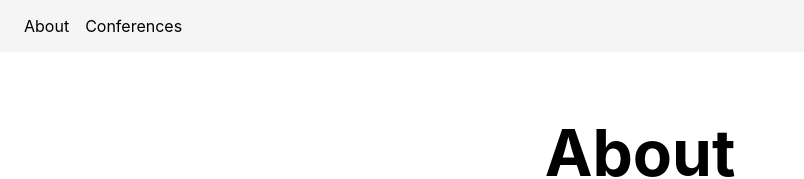
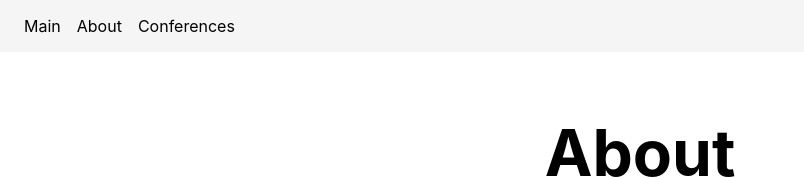
Before and after one commit to AyanoNK/v-conferences, a Next.js app in the folder vconferences_frontend/: page /about in a window 1280 px wide. Shown: the top 179 px of the page, without its empty margins (0-804 px from the left). Built offline with nearby package versions, Linux system fonts and the light colour scheme.

Commit message:
Added missing href on header

```diff
--- a/vconferences_frontend/components/Header.tsx
+++ b/vconferences_frontend/components/Header.tsx
@@ -10,6 +10,10 @@ type Row = {
 };
 
 const rows: Row[] = [
+  {
+    title: "Main",
+    href: "/",
+  },
   {
     title: "About",
     href: "/about",
```
